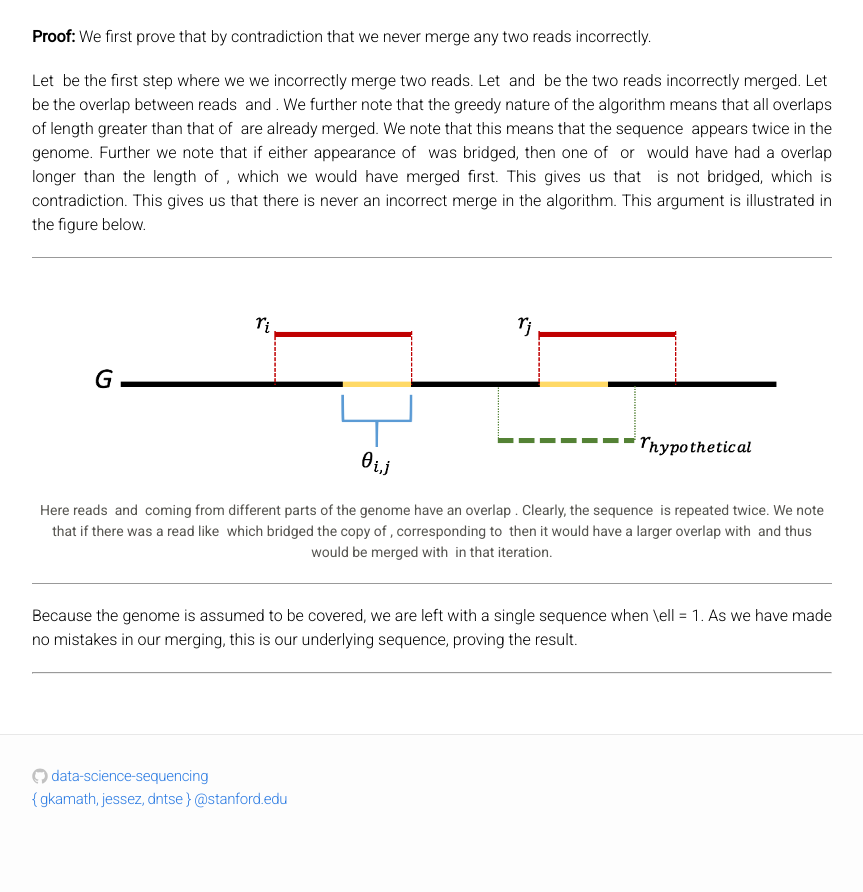
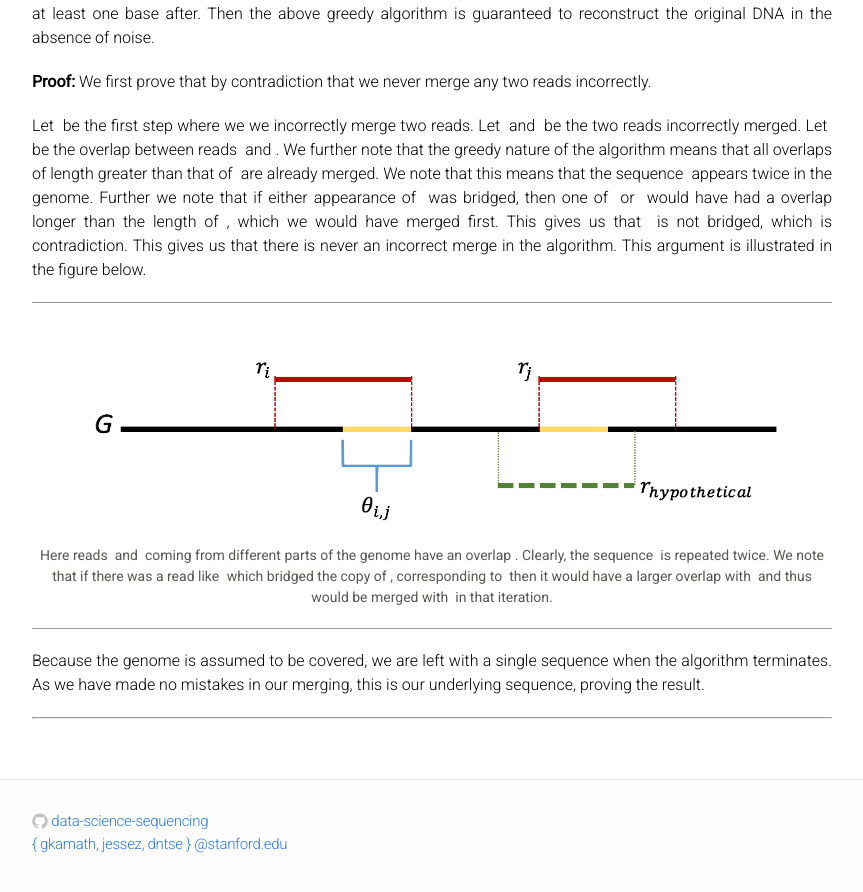
Before and after one commit to laurashen/data-science-sequencing.github.io, a Jekyll site: the page built from lectures/lecture5.md, in a window 1280 px wide and 900 px high, scrolled down 3671 px. Shown: the top 892 px of the window, without its empty margins (208-1071 px from the left). Built offline with Jekyll 4.4.1, drawn with Linux system fonts in a browser that asks for light colours; formulas are drawn with MathJax 3; comment, search, counter and statistics services are not loaded; before the commit the page ends 4526 px from its top, so only the background shows below that; some of the changed text lies outside the part shown.

Commit message:
typo in lecture 5

```diff
--- a/lectures/lecture5.md
+++ b/lectures/lecture5.md
@@ -157,7 +159,7 @@ figure below.
 	would have a larger overlap with \(r_j\) and thus would be merged with \(r_j\) in that iteration.  </div>
 </div>
 
-Because the genome is assumed to be covered, we are left with a single sequence when \ell = 1. As we have made
+Because the genome is assumed to be covered, we are left with a single sequence when the algorithm terminates. As we have made
 no mistakes in our merging, this is our underlying sequence, proving the result.
 
 
```
Also changed, not shown: other parts of lectures/lecture5.md (+4 -2 lines).
